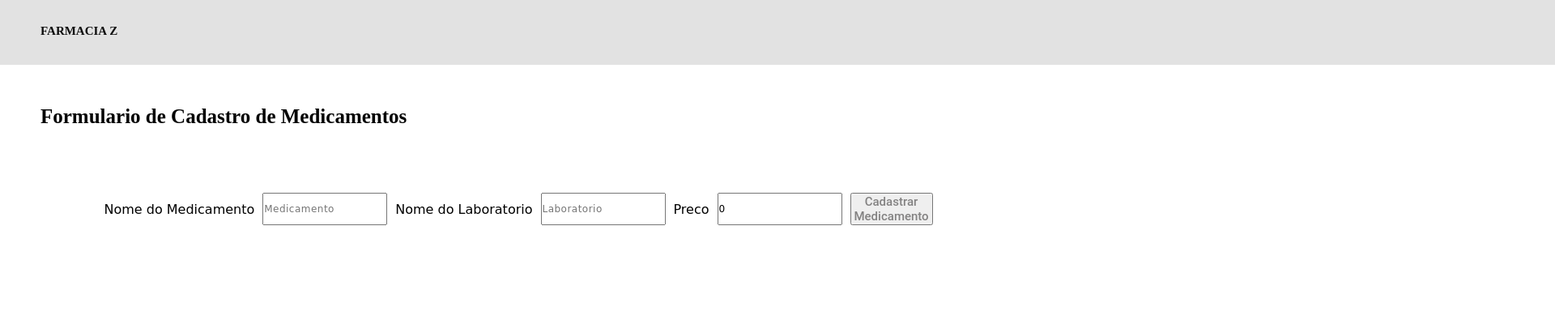
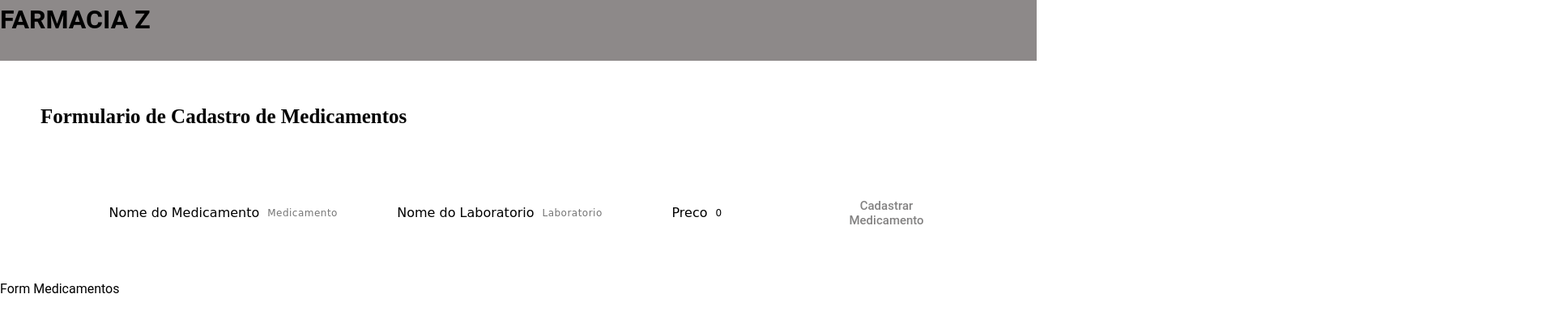
Before and after one commit to ElianaMT/resolucao-ex-sem-11, a Vue app: page /#/novo-medicamento in a window 1280 px wide. Shown: the top 400 px of the page at 81% size, 1920 px wide, since content can reach past the window. Built offline with nearby package versions, Linux system fonts and the light colour scheme.

Commit message:
Ex 2 - Estilização componente Header
Instala Vuetify.
Crea routes.
Crea Home y Novo medicamento

```diff
--- a/package.json
+++ b/package.json
@@ -9,9 +9,12 @@
   },
   "dependencies": {
     "uuid": "^9.0.0",
-    "vue": "^3.3.4"
+    "vue": "^3.3.4",
+    "vue-router": "^4.2.4",
+    "vuetify": "^3.3.6"
   },
   "devDependencies": {
+    "@mdi/font": "^7.2.96",
     "@vitejs/plugin-vue": "^4.2.3",
     "vite": "^4.4.6"
   }
--- a/src/App.vue
+++ b/src/App.vue
@@ -1,5 +1,6 @@
 <template>
   <Header />
+
   <FormularioNovoMedicamento @cadastrar ="AdicionaMedicamento" />
   <div class="container1">
 
@@ -13,6 +14,8 @@
       :id="medicamento.id" />
 
   </div>
+
+  <router-view></router-view>
 </template>
 
 <script >
@@ -59,6 +62,7 @@ export default {
         if (item.id === id) {
           item.favorito = !item.favorito
         }
+        return item
       })
     }
   }
--- a/src/components/Header.vue
+++ b/src/components/Header.vue
@@ -1,28 +1,39 @@
 <template>
-    <header class="header">
-        <h1>FARMACIA Z</h1>
+    <header>
+        <router-link to="/">
+           FARMACIA Z
+        </router-link>
     </header>
+
 </template>
 
-<script></script>
+<script>
+
+import {RouterLink} from "vue-router"
+
+export default{
+    components: {
+        RouterLink
+    }
+ }
+
+</script>
 
 <style scoped>
-.header {
-    width: 1600vw;
-    height: 80px;
-    flex-shrink: 0;
-    background-color: #E2E2E2;
+header{
+    display: 100%;
+    height: 75px;
+    background-color: rgb(141, 137, 137);
+
 }
 
-h1{
-color: #0c0c0c;
-font-family: Montserrat;
-font-size: 15px;
-font-style: normal;
-font-weight: 900;
-line-height: normal;
-text-transform: uppercase;
-padding: 30px 50px ;
+a{
+    text-decoration: none;
+    font-size: 2em;
+    color: black;
+    font-weight: bold;
+
 }
 
+
 </style>
--- a/src/main.js
+++ b/src/main.js
@@ -1,6 +1,24 @@
-import './assets/main.css'
-
 import { createApp } from 'vue'
 import App from './App.vue'
 
-createApp(App).mount('#app')
+import {routes} from './routes/routes'
+
+// Vuetify
+import 'vuetify/styles'
+import '@mdi/font/css/materialdesignicons.css'
+import { createVuetify } from 'vuetify'
+import * as components from 'vuetify/components'
+import * as directives from 'vuetify/directives'
+
+const vuetify = createVuetify({
+    components,
+    directives,
+    icons: {
+      defaultSet: 'mdi'
+    },
+  })
+
+  createApp(App)
+  .use(routes)
+  .use(vuetify)
+  .mount('#app')
--- /dev/null
+++ b/src/pages/FormMedicamentos.vue
@@ -0,0 +1,5 @@
+<template>
+    <div>
+        Form Medicamentos
+    </div>
+</template>
--- /dev/null
+++ b/src/pages/Home.vue
@@ -0,0 +1,5 @@
+<template>
+    <div>
+        Home
+    </div>
+</template>
--- /dev/null
+++ b/src/routes/routes.js
@@ -0,0 +1,24 @@
+import { createRouter,createWebHashHistory } from "vue-router";
+
+import Home from "@/pages/Home.vue"
+import FormMedicamentos from "@/pages/FormMedicamentos.vue"
+
+export const routes= createRouter({
+    history: createWebHashHistory (),
+    routes: [
+        {
+            path:"/",
+            name: "home",
+            component: Home
+         } ,
+
+         {
+            path:"/novo-medicamento",
+            name: "novo-medicamento",
+            component: () => import ("@/pages/FormMedicamentos.vue")
+         }
+
+        ]
+})
+
+export default routes
```
Also changed, not shown: 1 other file (tests, documents, lock files or other folders).
